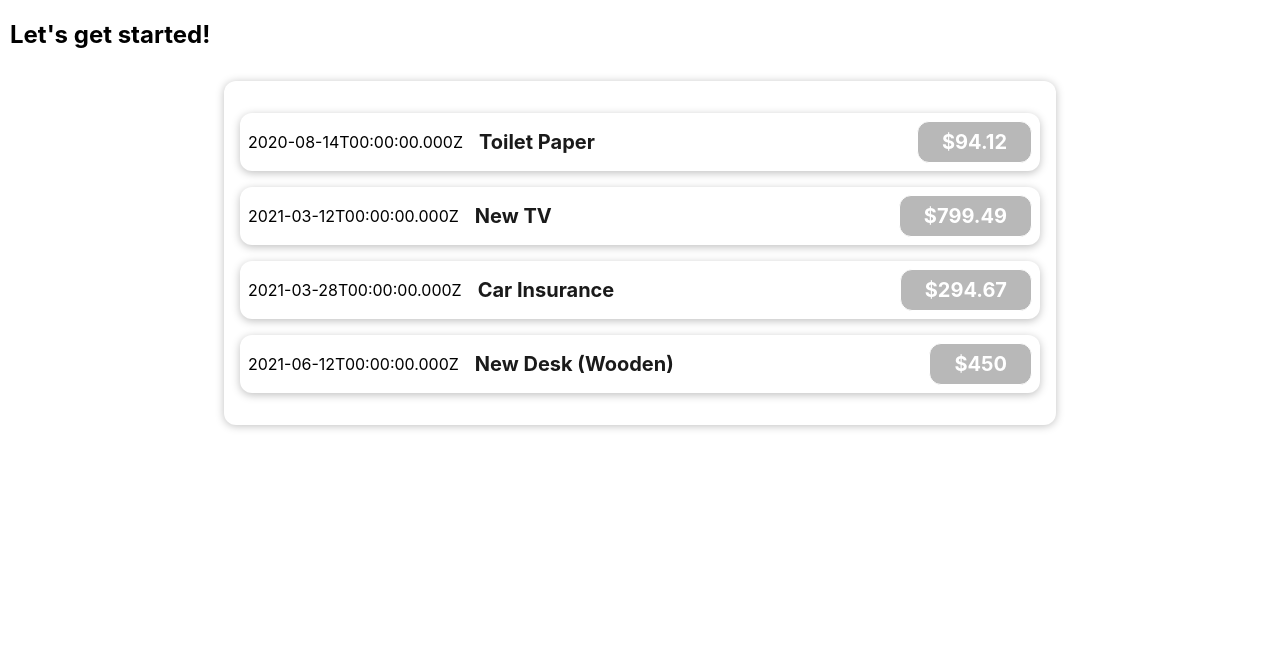
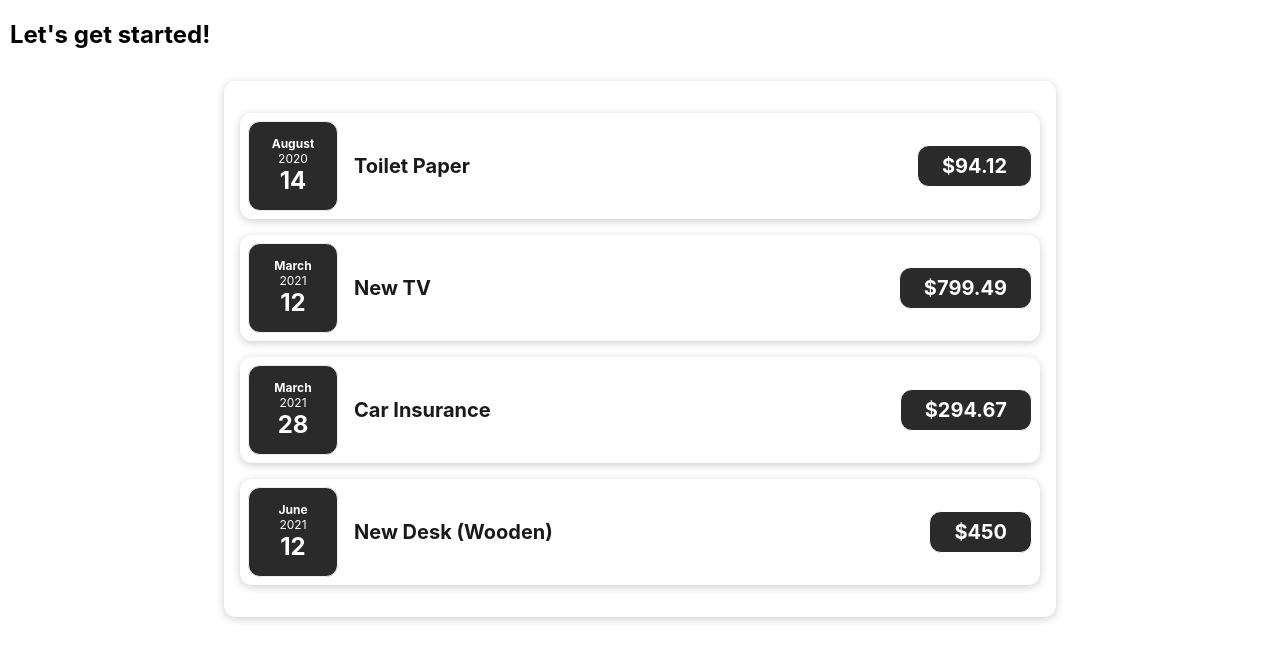
Before and after one commit to edsson-madrigal/expense-tracker-project1, a React (Create React App) app: page / in a window 1280 px wide. Shown: the top 660 px of the page. Built offline with nearby package versions, Linux system fonts and the light colour scheme.

Commit message:
components inside components

```diff
--- /dev/null
+++ b/src/components/Card.css
@@ -0,0 +1,4 @@
+.card {
+  border-radius: 12px;
+  box-shadow: 0px 2px 8px 0px rgb(0 0 0 / 20%);
+}
--- /dev/null
+++ b/src/components/Card.js
@@ -0,0 +1,9 @@
+import "./Card.css";
+
+function Card(props) {
+  const classes = "card " + props.className;
+
+  return <div className={classes}>{props.children}</div>;
+}
+
+export default Card;
--- a/src/components/ExpenseDate.css
+++ b/src/components/ExpenseDate.css
@@ -4,7 +4,7 @@
   width: 5.5rem;
   height: 5.5rem;
   border: 1px solid #ececec;
-  background-color: #ffffff;
+  background-color: #2a2a2a;
   color: white;
   border-radius: 12px;
   align-items: center;
--- a/src/components/ExpenseItem.css
+++ b/src/components/ExpenseItem.css
@@ -2,7 +2,6 @@
   display: flex;
   justify-content: space-between;
   align-items: center;
-  box-shadow: 0 2px 8px rgba(0, 0, 0, 0.25);
   padding: 0.5rem;
   margin: 1rem 0;
   border-radius: 12px;
@@ -31,7 +30,7 @@
   font-size: 1rem;
   font-weight: bold;
   color: white;
-  background-color: #00000047;
+  background-color: #2a2a2a;
   border: 1px solid white;
   padding: 0.5rem;
   border-radius: 12px;
--- a/src/components/ExpenseItem.js
+++ b/src/components/ExpenseItem.js
@@ -1,14 +1,16 @@
+import ExpenseDate from "./ExpenseDate";
+import Card from "./Card";
 import "./ExpenseItem.css";
 
 function ExpenseItem(props) {
   return (
-    <div className="expense-item">
-      <div>{props.date.toISOString()}</div>
+    <Card className="expense-item">
+      <ExpenseDate date={props.date} />
       <div className="expense-item__description">
         <h2>{props.title}</h2>
         <div className="expense-item__price">${props.amount}</div>
       </div>
-    </div>
+    </Card>
   );
 }
 
--- a/src/components/Expenses.css
+++ b/src/components/Expenses.css
@@ -4,6 +4,4 @@
   margin: 2rem auto;
   width: 50rem;
   max-width: 95%;
-  border-radius: 12px;
-  box-shadow: 0 1px 8px rgba(0, 0, 0, 0.25);
 }
--- a/src/components/Expenses.js
+++ b/src/components/Expenses.js
@@ -1,9 +1,10 @@
 import ExpenseItem from "./ExpenseItem";
+import Card from "./Card";
 import "./Expenses.css";
 
 function Expenses(props) {
   return (
-    <div className="expenses">
+    <Card className="expenses">
       <ExpenseItem
         title={props.items[0].title}
         amount={props.items[0].amount}
@@ -24,7 +25,7 @@
         amount={props.items[3].amount}
         date={props.items[3].date}
       />
-    </div>
+    </Card>
   );
 }
 
```
